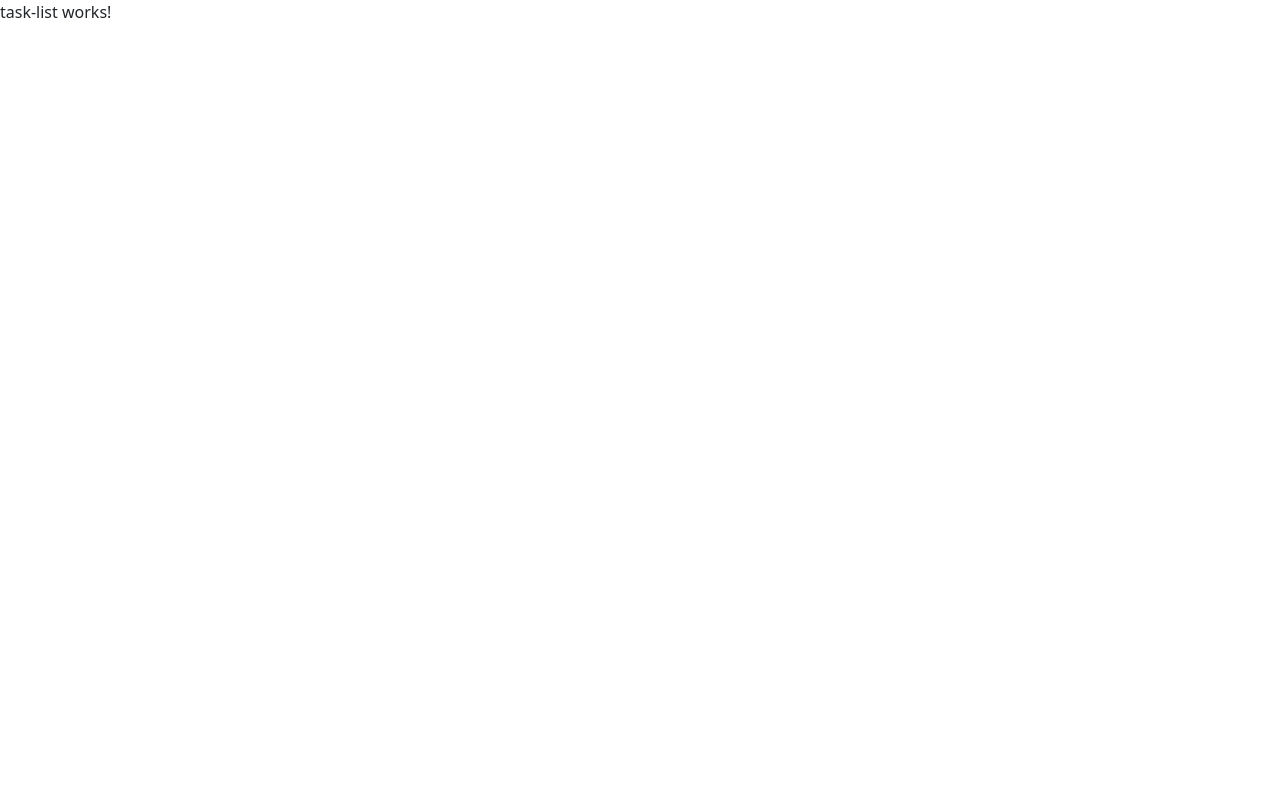
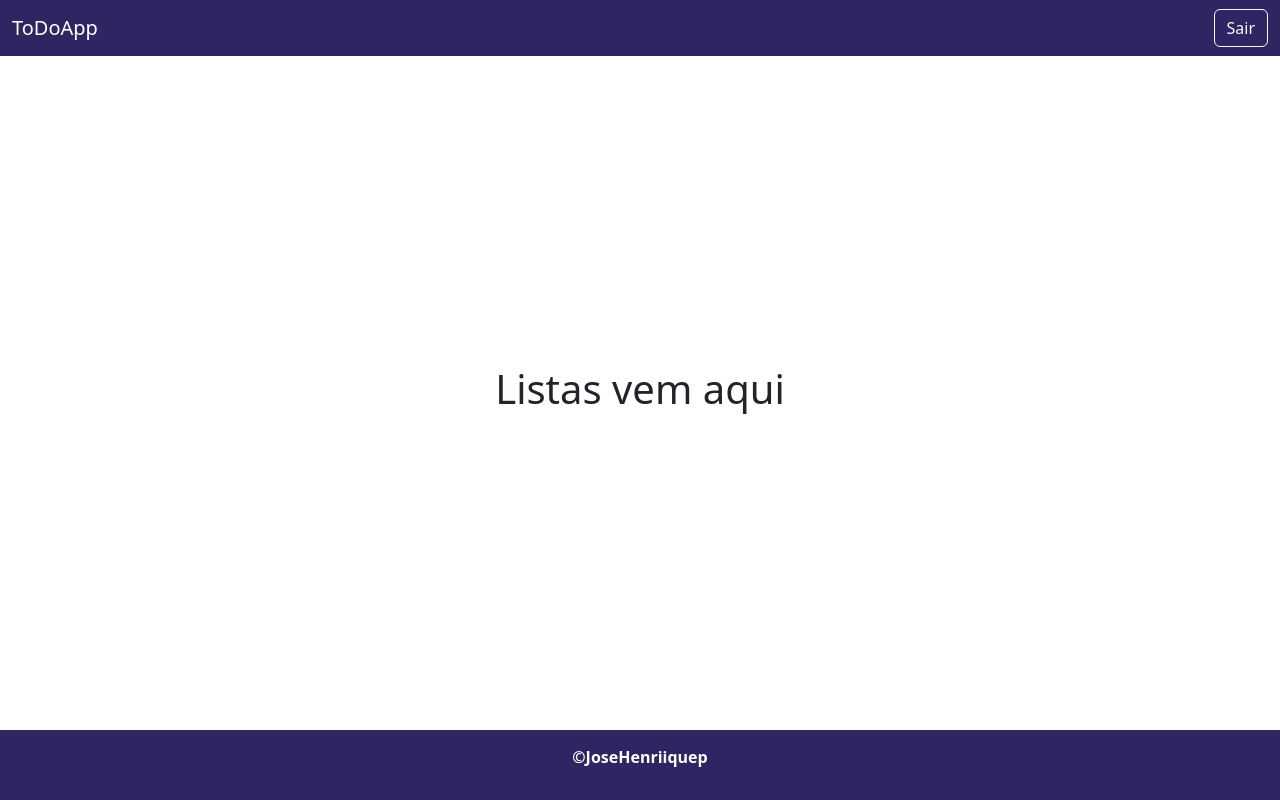
Before and after one commit to JoseHenriiquep/Todo-app, an Angular app in the folder todo-app-frontend/: page /task-list in a window 1280 px wide. Built offline with nearby package versions, Linux system fonts and the light colour scheme; sample sign-in values are in the browser's storage.

Commit message:
criando header + footer e fazendo a verificação do browser na authGuard

```diff
--- a/todo-app-frontend/src/app/app.routes.ts
+++ b/todo-app-frontend/src/app/app.routes.ts
@@ -3,6 +3,7 @@ import { LoginComponent } from './components/auth/login/login.component';
 import { RegisterComponent } from './components/auth/register/register.component';
 import { TaskListComponent } from './components/tasks/task-list/task-list.component';
 import { authGuard } from './guard/auth.guard';
+import { HeaderComponent } from './components/shared/header/header.component';
 
 export const routes: Routes = [
     {
@@ -17,5 +18,9 @@ export const routes: Routes = [
         path: "task-list",
         component: TaskListComponent,
         canActivate: [authGuard]
+    },
+    {
+        path: "header",
+        component: HeaderComponent
     }
 ];
--- a/todo-app-frontend/src/app/components/shared/footer/footer.component.css
+++ b/todo-app-frontend/src/app/components/shared/footer/footer.component.css
@@ -0,0 +1,8 @@
+footer{
+    padding: 15px;
+    background-color: #2e2562;
+}
+p{
+    font-weight: bold;
+    color: #fff;
+}
--- a/todo-app-frontend/src/app/components/shared/footer/footer.component.html
+++ b/todo-app-frontend/src/app/components/shared/footer/footer.component.html
@@ -1 +1,3 @@
-<p>footer works!</p>
+<footer class="d-flex justify-content-center align-items-center">
+    <p>&copy;JoseHenriiquep</p>
+</footer>
--- a/todo-app-frontend/src/app/components/shared/header/header.component.css
+++ b/todo-app-frontend/src/app/components/shared/header/header.component.css
@@ -0,0 +1,6 @@
+nav{
+    background-color: #2e2562;
+}
+a{
+    color: #fff;
+}
--- a/todo-app-frontend/src/app/components/shared/header/header.component.html
+++ b/todo-app-frontend/src/app/components/shared/header/header.component.html
@@ -1 +1,6 @@
-<p>header works!</p>
+<nav class="navbar navbar-expand-lg">
+    <div class="container-fluid">
+        <a class="navbar-brand">ToDoApp</a>
+        <button class="btn btn-outline-light" (click)="fazerLogout()">Sair</button>
+    </div>
+</nav>
--- a/todo-app-frontend/src/app/components/shared/header/header.component.ts
+++ b/todo-app-frontend/src/app/components/shared/header/header.component.ts
@@ -1,4 +1,5 @@
 import { Component } from '@angular/core';
+import { AuthService } from '../../../services/auth.service';
 
 @Component({
   selector: 'app-header',
@@ -7,5 +8,9 @@ import { Component } from '@angular/core';
   styleUrl: './header.component.css'
 })
 export class HeaderComponent {
+  constructor(private authService: AuthService){ }
 
+  fazerLogout(){
+    this.authService.logout();
+  }
 }
--- a/todo-app-frontend/src/app/components/tasks/task-list/task-list.component.css
+++ b/todo-app-frontend/src/app/components/tasks/task-list/task-list.component.css
@@ -0,0 +1,3 @@
+main{
+    height: 100vh;
+}
--- a/todo-app-frontend/src/app/components/tasks/task-list/task-list.component.html
+++ b/todo-app-frontend/src/app/components/tasks/task-list/task-list.component.html
@@ -1 +1,7 @@
-<p>task-list works!</p>
+<main class="d-flex flex-column justify-content-between">
+    <app-header></app-header>
+    <div class="container-fluid d-flex justify-content-center align-items-center">
+        <h1>Listas vem aqui</h1>
+    </div>
+    <app-footer></app-footer>
+</main>
--- a/todo-app-frontend/src/app/guard/auth.guard.ts
+++ b/todo-app-frontend/src/app/guard/auth.guard.ts
@@ -5,10 +5,8 @@ import { inject } from '@angular/core';
 export const authGuard: CanActivateFn = (route, state) => {
   const authService = inject(AuthService);
 
-  const token = localStorage.getItem('token');
-
-  if (token) {
-    return true;
+  if (typeof window !== 'undefined' && localStorage.getItem('token')) {
+    return true
   } else {
     return false;
   }
--- a/todo-app-frontend/src/app/services/auth.service.ts
+++ b/todo-app-frontend/src/app/services/auth.service.ts
@@ -2,6 +2,7 @@ import { HttpClient } from "@angular/common/http";
 import { Injectable } from "@angular/core";
 import { AuthResponse } from "../types/auth-response.type";
 import { tap } from "rxjs";
+import { Router } from '@angular/router';
 
 @Injectable({
     providedIn: "root"
@@ -10,7 +11,10 @@ export class AuthService{
 
     private url = "http://localhost:3000";
 
-    constructor(private httpClient: HttpClient){ }
+    constructor(
+        private httpClient: HttpClient,
+        private router: Router
+    ){ }
 
     login(email: String, password: String){
         return this.httpClient.post<AuthResponse>(`${this.url}/login`, { email, password }).pipe(
@@ -23,8 +27,8 @@ export class AuthService{
 
     logout(){
         alert("Você saiu da sua conta");
-        localStorage.clear();
         localStorage.removeItem('token');
+        this.router.navigate(["/"]);
     }
 
     register(name: String, email: String, password: String, confirmPassword: String){
```
Also changed, not shown: todo-app-frontend/src/app/components/tasks/task-list/task-list.component.ts (+6 -1 lines).
